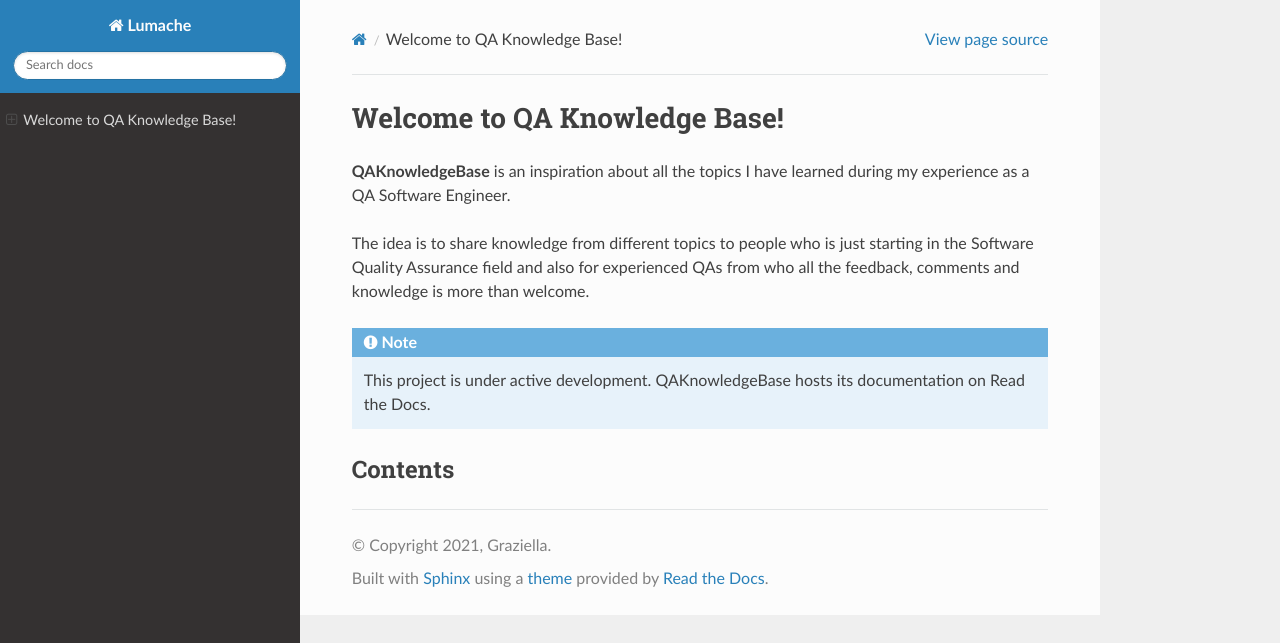
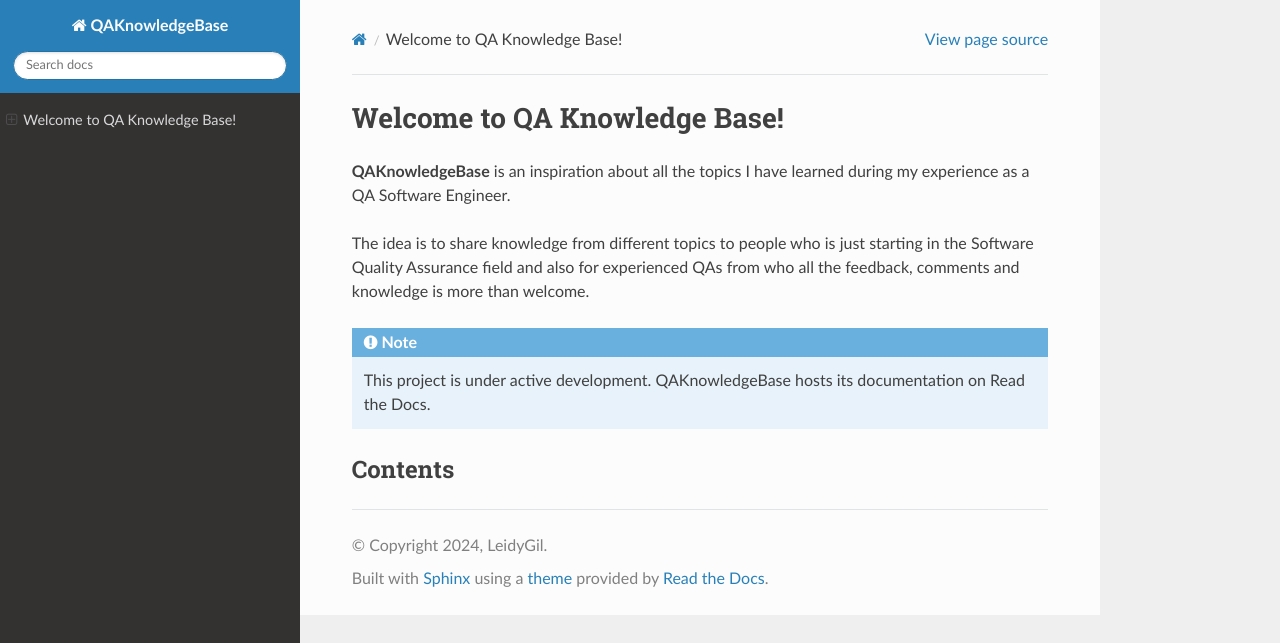
Before and after one commit to LeidyGil/QAKnowledgeBase, a Sphinx documentation site: the page built from docs/source/index.rst, in a window 1280 px wide. Shown: the top 643 px of the page. Built offline with Sphinx 7.4.7 and the Read the Docs theme 3.1.0, drawn with Linux system fonts in a browser that asks for light colours.

Commit message:
Update conf.py
Adding project info.

```diff
--- a/docs/source/conf.py
+++ b/docs/source/conf.py
@@ -2,9 +2,9 @@
 
 # -- Project information
 
-project = 'Lumache'
-copyright = '2021, Graziella'
-author = 'Graziella'
+project = 'QAKnowledgeBase'
+copyright = '2024, LeidyGil'
+author = 'LeidyGil'
 
 release = '0.1'
 version = '0.1.0'
```
